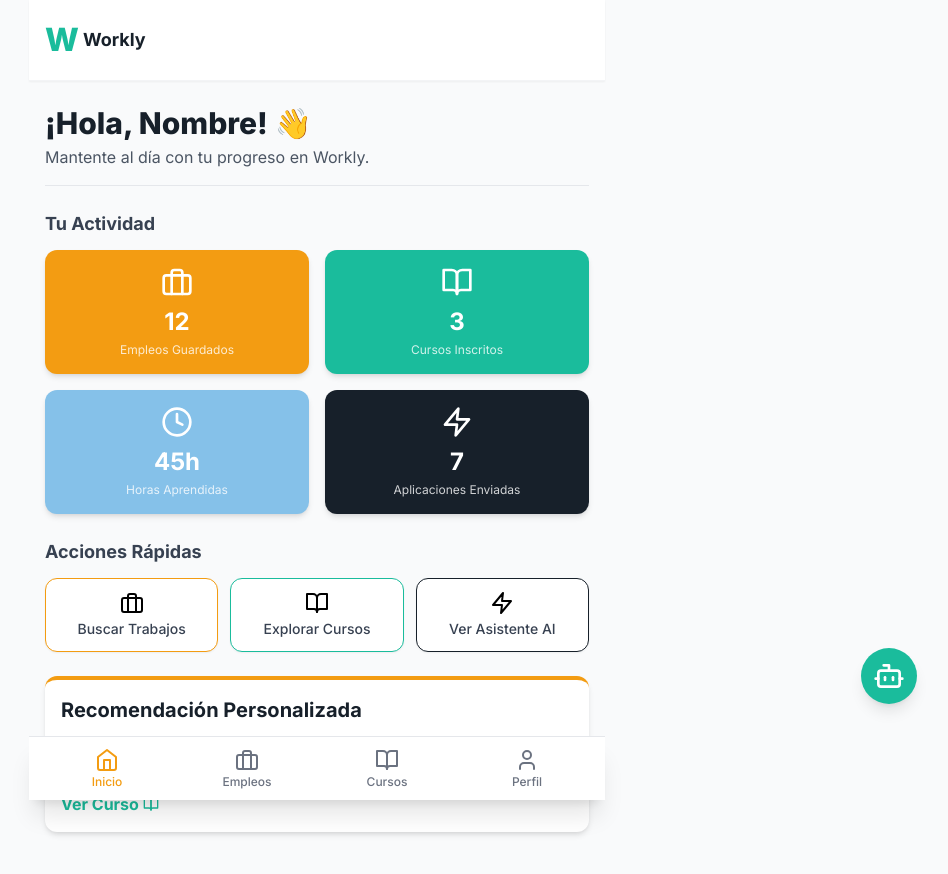
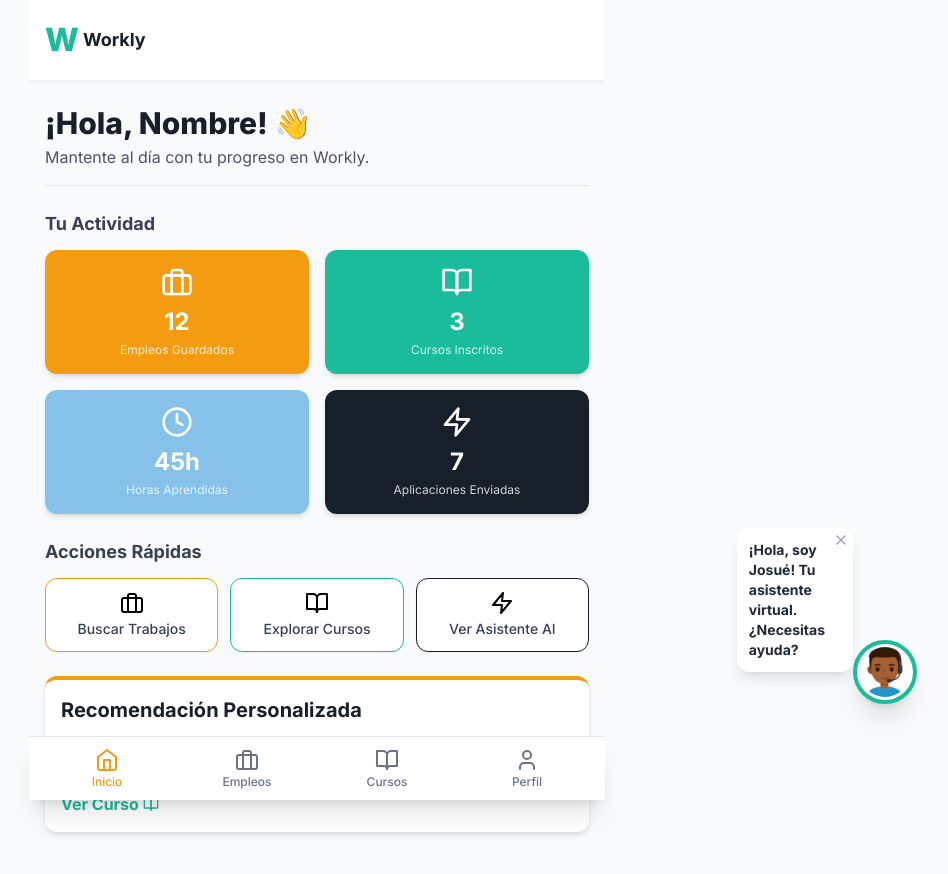
Before and after one commit to swiipw/workly-react-clean, a React (Create React App) app: page / in a window 1280 px wide. Both pictures are taken after a click on the button "Iniciar Sesión". Shown: the top 874 px of the page, without its empty margins (323-1271 px from the left). Built offline with nearby package versions, Linux system fonts and the light colour scheme.

Commit message:
Update FloatingAssistantButton.js

```diff
--- a/src/components/FloatingAssistantButton.js
+++ b/src/components/FloatingAssistantButton.js
@@ -1,16 +1,80 @@
-import React from 'react';
-import { Bot } from 'lucide-react';
+import React, { useState, useEffect } from 'react';
+import { Bot, X } from 'lucide-react';
 
-const FloatingAssistantButton = ({ onClick }) => {
+const FloatingAssistantButton = ({ onAssistantClick }) => {
+  // Estado para controlar si el mensaje de bienvenida está visible
+  const [showWelcome, setShowWelcome] = useState(true);
+
+  // Estado para controlar si el asistente está activo (después del primer click)
+  const [isActive, setIsActive] = useState(false);
+
+  // Efecto para ocultar el mensaje de bienvenida después de 5 segundos
+  useEffect(() => {
+    if (showWelcome) {
+      const timer = setTimeout(() => {
+        setShowWelcome(false);
+      }, 5000); // 5000 milisegundos = 5 segundos
+
+      // Función de limpieza: se ejecuta si el componente se desmonta
+      return () => clearTimeout(timer);
+    }
+  }, [showWelcome]);
+
+  const handleClick = () => {
+    // Si la funcionalidad no está implementada (solo demo)
+    alert("Aquí se abriría el modal o chat del Asistente Josué!");
+
+    // Ocultamos el mensaje de bienvenida si aún estaba visible
+    setShowWelcome(false);
+
+    // Establecemos el estado activo (puedes usar esto para cambiar la apariencia si quieres)
+    setIsActive(true);
+
+    // Llamamos a la función que se pase como prop (si es que MainAppScreen la usa)
+    if (onAssistantClick) {
+        onAssistantClick();
+    }
+  };
+
   return (
-    <button
-      onClick={onClick}
-      className="fixed bottom-24 right-4 md:right-10 w-14 h-14 bg-[#1ABC9C] text-white rounded-full shadow-lg flex items-center justify-center
-                 hover:bg-[#17202A] transition-all duration-300 transform hover:scale-110 z-20"
-      aria-label="Asistente Virtual"
-    >
-      <Bot className="w-8 h-8" />
-    </button>
+    <div className="fixed bottom-24 right-4 md:right-10 z-20">
+
+      {/* Mensaje de Bienvenida de Josué */}
+      {(showWelcome || isActive) && (
+        <div
+          className={`absolute right-16 bottom-1/2 translate-y-1/2
+                      bg-white text-gray-800 p-3 rounded-xl shadow-lg
+                      max-w-xs transition-opacity duration-300 transform
+                      ${showWelcome ? 'opacity-100 animate-fade-in-up' : isActive ? 'opacity-100' : 'opacity-0'}`}
+        >
+          <button
+            onClick={() => setShowWelcome(false)}
+            className="absolute top-1 right-1 text-gray-400 hover:text-gray-600"
+            aria-label="Cerrar mensaje"
+          >
+             <X className="w-4 h-4" />
+          </button>
+
+          <p className="font-semibold text-sm pr-4">
+            ¡Hola, soy Josué! Tu asistente virtual. ¿Necesitas ayuda?
+          </p>
+        </div>
+      )}
+
+      {/* Círculo con la Imagen de Josué */}
+      <button
+        onClick={handleClick}
+        className="w-16 h-16 bg-white rounded-full shadow-xl flex items-center justify-center
+                   border-4 border-[#1ABC9C] transition-all duration-300 transform hover:scale-105"
+        aria-label="Asistente Virtual Josué"
+      >
+        <img
+          src="/josue.png" // Ruta de la imagen en public/
+          alt="Asistente Josué"
+          className="w-full h-full object-cover rounded-full p-[3px]" // Padding para que no toque el borde
+        />
+      </button>
+    </div>
   );
 };
 
```
